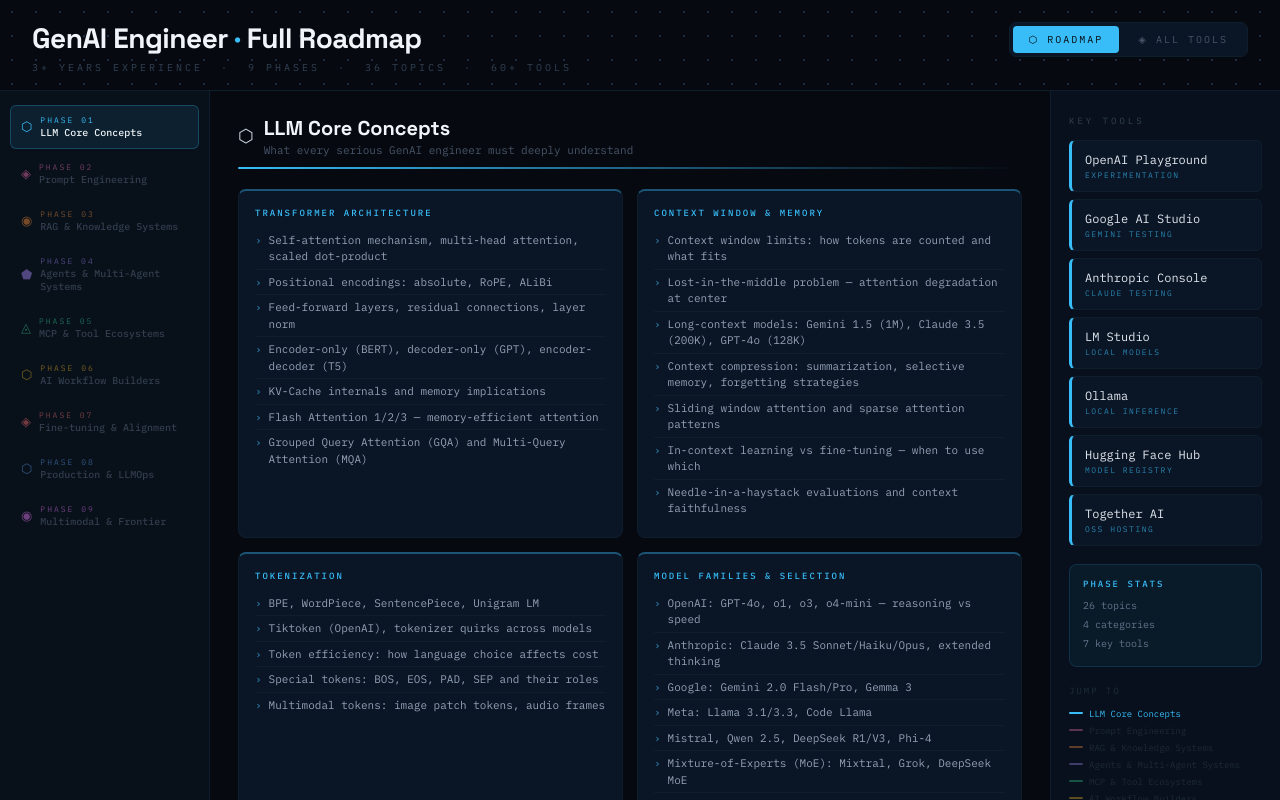
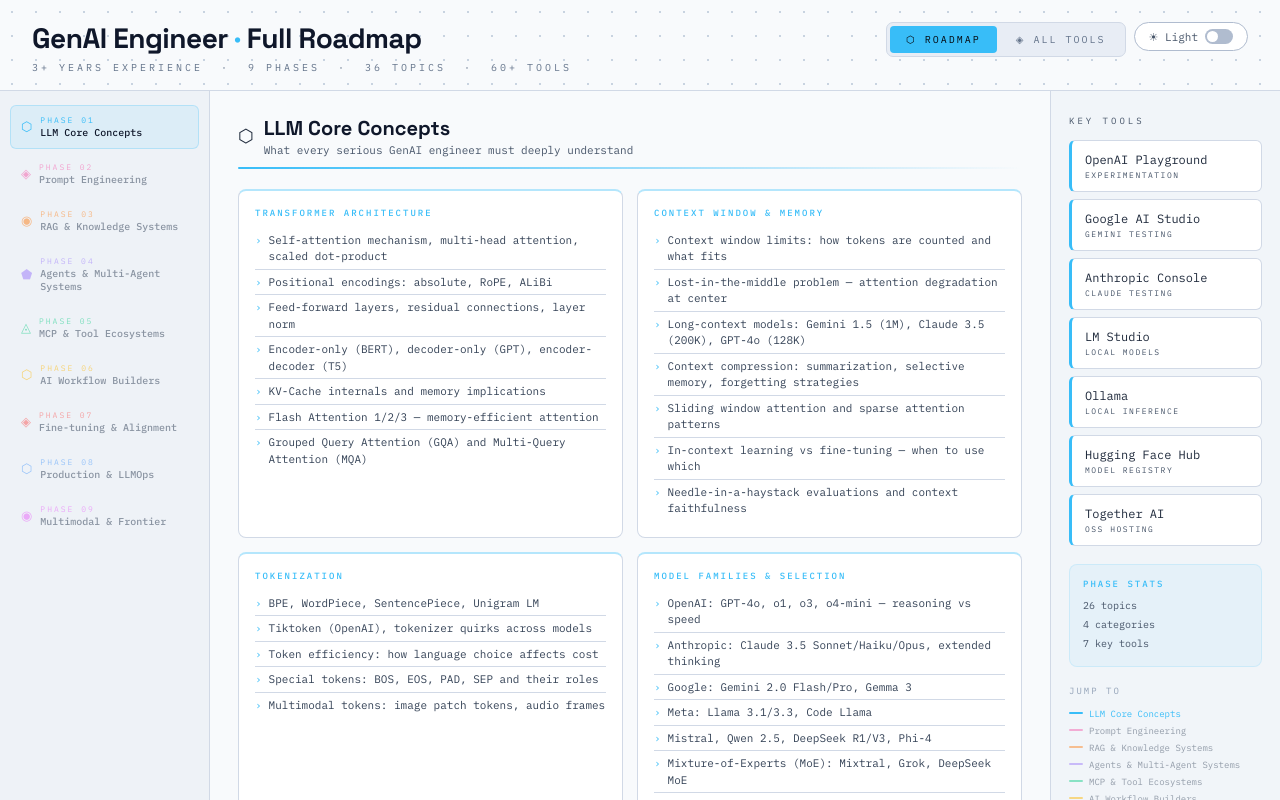
Before and after one commit to prabhu30/genai-roadmap, a plain HTML site: page index.html in a window 1280 px wide. Drawn offline with Linux system fonts and the light colour scheme.

Commit message:
add light theme and theme toggle

```diff
--- a/index.html
+++ b/index.html
@@ -8,6 +8,26 @@
 <style>
   *, *::before, *::after { box-sizing: border-box; margin: 0; padding: 0; }
   :root {
+    --bg: #F8FAFC;
+    --bg2: #EEF2F7;
+    --bg3: #FFFFFF;
+    --bg4: #F1F5F9;
+    --border: #D1D9E6;
+    --border2: #B0BCCF;
+    --text: #1E293B;
+    --text2: #334155;
+    --text3: #475569;
+    --text4: #64748B;
+    --text5: #64748B;
+    --heading: #0F172A;
+    --dot-color: #C8D3E0;
+    --tabs-bg: #E8EDF5;
+    --tool-name-color: #1E293B;
+    --jump-label-color: #94A3B8;
+    --spotlight-border: #BFDBFE;
+    --item-border: #D1D9E6;
+  }
+  html[data-theme="dark"] {
     --bg: #060A10;
     --bg2: #08101A;
     --bg3: #0A1525;
@@ -20,6 +40,12 @@
     --text4: #475569;
     --text5: #334155;
     --heading: #F1F5F9;
+    --dot-color: #1E2D3D;
+    --tabs-bg: #0A1525;
+    --tool-name-color: #E2E8F0;
+    --jump-label-color: #1E2D3D;
+    --spotlight-border: #1E3A5F;
+    --item-border: #0F1E2D;
   }
   html, body { height: 100%; }
   body {
@@ -44,7 +70,7 @@
     align-items: flex-start;
     gap: 16px;
     flex-wrap: wrap;
-    background-image: radial-gradient(circle, #1E2D3D 1px, transparent 1px);
+    background-image: radial-gradient(circle, var(--dot-color) 1px, transparent 1px);
     background-size: 24px 24px;
     flex-shrink: 0;
   }
@@ -58,7 +84,7 @@
   }
   #header h1 span { color: var(--active-color, #38BDF8); }
   #header p { font-size: 10px; letter-spacing: 3px; color: var(--text5); margin-top: 5px; text-transform: uppercase; }
-  .view-tabs { display: flex; gap: 3px; background: #0A1525; padding: 3px; border-radius: 7px; border: 1px solid var(--border); align-self: flex-start; }
+  .view-tabs { display: flex; gap: 3px; background: var(--tabs-bg); padding: 3px; border-radius: 7px; border: 1px solid var(--border); align-self: flex-start; }
   .view-tab {
     cursor: pointer; padding: 7px 16px; font-size: 10px; letter-spacing: 2px;
     text-transform: uppercase; border-radius: 4px; border: none; background: transparent;
@@ -127,7 +153,7 @@
     transition: transform .2s, box-shadow .2s;
   }
   .tool-card:hover { transform: translateY(-2px); box-shadow: 0 4px 16px rgba(0,0,0,.4); }
-  .tool-name { font-size: 12px; color: #E2E8F0; margin-bottom: 3px; }
+  .tool-name { font-size: 12px; color: var(--tool-name-color); margin-bottom: 3px; }
   .tool-tag { font-size: 8px; letter-spacing: 1.5px; text-transform: uppercase; opacity: .65; }
 
   .phase-stats {
@@ -136,7 +162,7 @@
   .stats-label { font-size: 9px; letter-spacing: 2px; text-transform: uppercase; margin-bottom: 7px; font-weight: 500; }
   .stats-val { font-size: 10px; color: var(--text3); line-height: 1.9; }
 
-  .jump-label { font-size: 9px; letter-spacing: 2px; color: #1E2D3D; text-transform: uppercase; margin-bottom: 9px; margin-top: 18px; }
+  .jump-label { font-size: 9px; letter-spacing: 2px; color: var(--jump-label-color); text-transform: uppercase; margin-bottom: 9px; margin-top: 18px; }
   .jump-item { display: flex; align-items: center; gap: 6px; padding: 3px 0; cursor: pointer; opacity: .35; transition: opacity .2s; }
   .jump-item:hover { opacity: .65; }
   .jump-item.active { opacity: 1; }
@@ -159,13 +185,80 @@
   }
   .spotlight-section {
     margin-top: 28px; background: var(--bg3);
-    border: 1px solid #1E3A5F; border-radius: 10px; padding: 22px;
+    border: 1px solid var(--spotlight-border); border-radius: 10px; padding: 22px;
   }
   .spotlight-title { font-size: 9px; letter-spacing: 3px; color: #38BDF8; text-transform: uppercase; margin-bottom: 14px; }
   .spotlight-grid { display: grid; grid-template-columns: repeat(auto-fill, minmax(190px, 1fr)); gap: 9px; }
-  .spotlight-card { background: var(--bg); border: 1px solid #1E3A5F; border-radius: 6px; padding: 11px 13px; }
+  .spotlight-card { background: var(--bg); border: 1px solid var(--spotlight-border); border-radius: 6px; padding: 11px 13px; }
   .spotlight-name { font-size: 12px; color: #38BDF8; margin-bottom: 2px; }
   .spotlight-desc { font-size: 10px; color: var(--text4); }
+
+  /* ── Light mode color overrides ── */
+  html:not([data-theme="dark"]) .tool-tag {
+    opacity: 1;
+    color: var(--text3) !important;
+  }
+  html:not([data-theme="dark"]) .phase-num {
+    opacity: 1;
+  }
+  html:not([data-theme="dark"]) .phase-pill {
+    opacity: 0.6;
+  }
+  html:not([data-theme="dark"]) .phase-pill:hover {
+    opacity: 0.85;
+  }
+  html:not([data-theme="dark"]) .phase-pill.active {
+    opacity: 1;
+  }
+  html:not([data-theme="dark"]) .topic-arrow {
+    opacity: 0.85;
+  }
+  html:not([data-theme="dark"]) .jump-item {
+    opacity: 0.55;
+  }
+  html:not([data-theme="dark"]) .jump-item:hover {
+    opacity: 0.8;
+  }
+  html:not([data-theme="dark"]) .jump-item.active {
+    opacity: 1;
+  }
+  html:not([data-theme="dark"]) .jump-text {
+    color: var(--text3);
+  }
+  html:not([data-theme="dark"]) .panel-label {
+    color: var(--text3);
+  }
+  html:not([data-theme="dark"]) .phase-sub {
+    color: var(--text3);
+  }
+  html:not([data-theme="dark"]) .stats-val {
+    color: var(--text3);
+  }
+  html:not([data-theme="dark"]) .spotlight-desc {
+    color: var(--text3);
+  }
+  html:not([data-theme="dark"]) .all-tools-sub {
+    color: var(--text3);
+  }
+
+  /* ── Theme Toggle ── */
+  #theme-toggle {
+    cursor: pointer; border: 1px solid var(--border2); background: var(--bg3);
+    border-radius: 20px; padding: 6px 14px; font-size: 11px; font-family: 'IBM Plex Mono', monospace;
+    color: var(--text3); display: flex; align-items: center; gap: 7px;
+    transition: all .2s; align-self: flex-start; white-space: nowrap;
+  }
+  #theme-toggle:hover { border-color: var(--active-color, #38BDF8); color: var(--active-color, #38BDF8); }
+  #theme-toggle .toggle-track {
+    width: 28px; height: 15px; border-radius: 8px; background: var(--border2);
+    position: relative; transition: background .2s; flex-shrink: 0;
+  }
+  html[data-theme="dark"] #theme-toggle .toggle-track { background: var(--active-color, #38BDF8); }
+  #theme-toggle .toggle-knob {
+    width: 11px; height: 11px; border-radius: 50%; background: #fff;
+    position: absolute; top: 2px; left: 2px; transition: transform .2s;
+  }
+  html[data-theme="dark"] #theme-toggle .toggle-knob { transform: translateX(13px); }
 
   /* ── Responsive ── */
   @media (max-width: 768px) {
@@ -188,9 +281,15 @@
     <h1>GenAI Engineer <span>·</span> Full Roadmap</h1>
     <p>3+ years experience &nbsp;·&nbsp; 9 phases &nbsp;·&nbsp; 36 topics &nbsp;·&nbsp; 60+ tools</p>
   </div>
-  <div class="view-tabs">
-    <button class="view-tab active" onclick="setView('roadmap')">⬡ Roadmap</button>
-    <button class="view-tab" onclick="setView('tools')">◈ All Tools</button>
+  <div style="display:flex;gap:8px;align-items:center;flex-wrap:wrap;">
+    <div class="view-tabs">
+      <button class="view-tab active" onclick="setView('roadmap')">⬡ Roadmap</button>
+      <button class="view-tab" onclick="setView('tools')">◈ All Tools</button>
+    </div>
+    <button id="theme-toggle" onclick="toggleTheme()">
+      <span id="theme-label">☀ Light</span>
+      <div class="toggle-track"><div class="toggle-knob"></div></div>
+    </button>
   </div>
 </div>
 
@@ -752,7 +851,7 @@
         <div class="section-card" style="border-top:2px solid ${p.color}60">
           <div class="section-title" style="color:${p.color}">${sec.title}</div>
           ${sec.items.map((item,i) => `
-            <div class="topic-item" style="${i<sec.items.length-1?'border-bottom:1px solid #0F1E2D':''}">
+            <div class="topic-item" style="${i<sec.items.length-1?'border-bottom:1px solid var(--item-border)':''}">
               <em class="topic-arrow" style="color:${p.color}">›</em>
               ${item}
             </div>`).join('')}
@@ -854,6 +953,15 @@
   }
 }
 
+function toggleTheme() {
+  const isDark = document.documentElement.getAttribute('data-theme') === 'dark';
+  document.documentElement.setAttribute('data-theme', isDark ? 'light' : 'dark');
+  document.getElementById('theme-label').textContent = isDark ? '☀ Light' : '☾ Dark';
+  // Re-render so JS-injected inline borders pick up new color
+  renderTopics();
+  renderToolsPanel();
+}
+
 // Initial render
 selectPhase('llm-core');
 </script>
```
